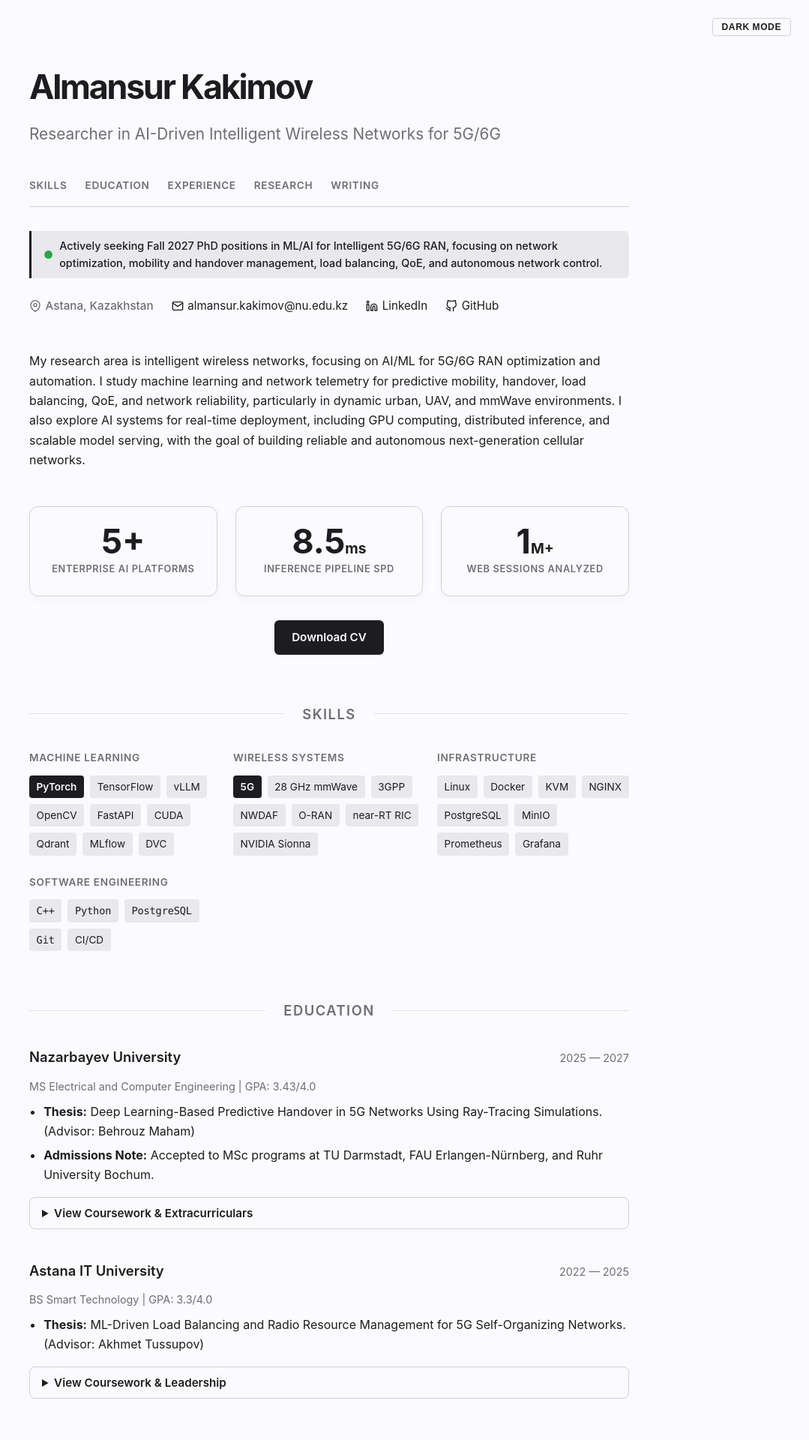
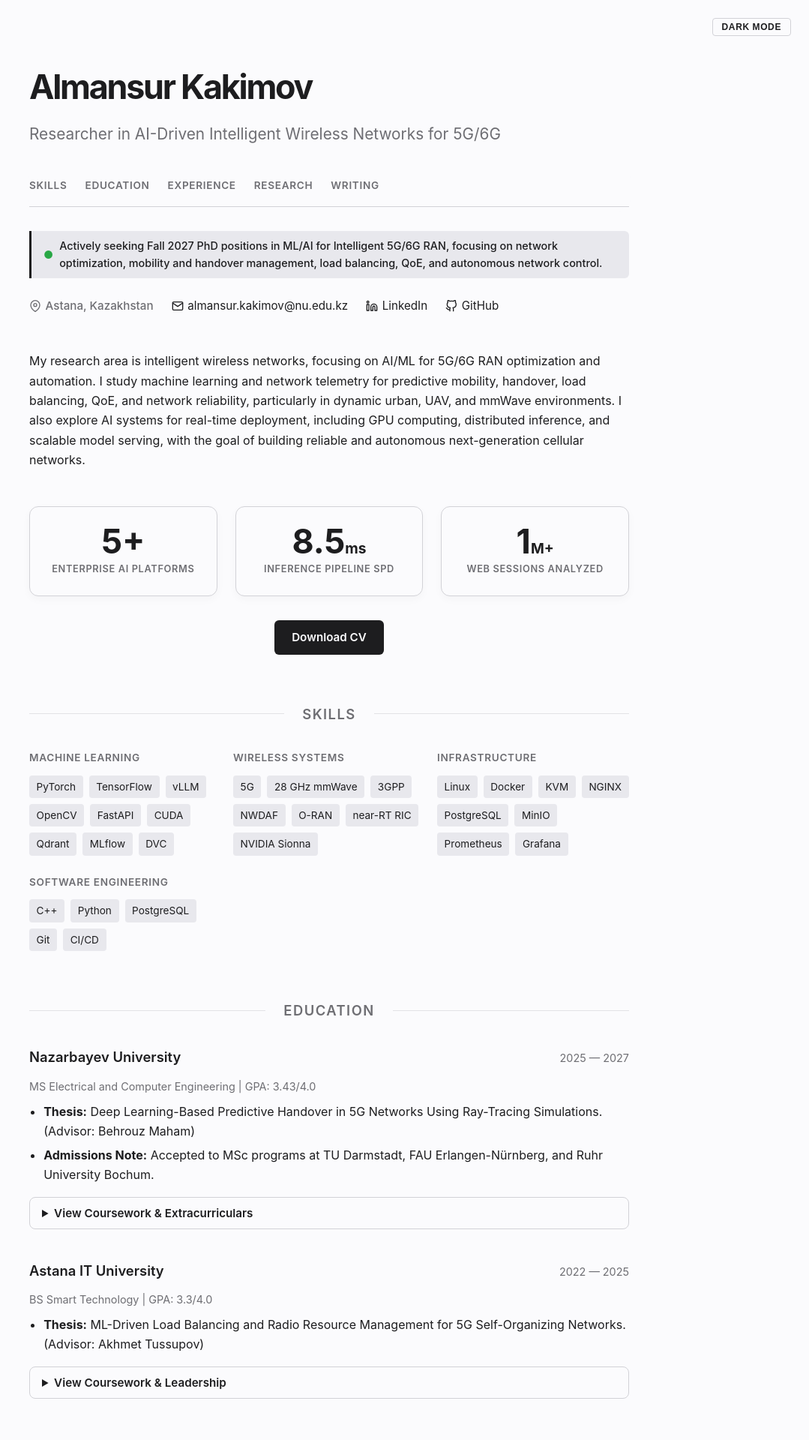
Before and after one commit to almansur04/almansur04.github.io, a Jekyll site: the page built from index.html, in a window 1280 px wide. Shown: the top 1920 px of the page at 75% size, without its empty margins (201-1280 px from the left). Built offline with Jekyll 4.4.1, drawn with Linux system fonts in a browser that asks for light colours.

Commit message:
Remove pill classes from skills list items

```diff
--- a/_includes/skills.html
+++ b/_includes/skills.html
@@ -6,7 +6,7 @@
         <div class="matrix-column">
             <h3>Machine Learning</h3>
             <ul>
-                <li class="pill-major">PyTorch</li>
+                <li>PyTorch</li>
                 <li>TensorFlow</li>
                 <li>vLLM</li>
                 <li>OpenCV</li>
@@ -21,7 +21,7 @@
         <div class="matrix-column">
             <h3>Wireless Systems</h3>
             <ul>
-                <li class="pill-major">5G</li>
+                <li>5G</li>
                 <li>28 GHz mmWave</li>
                 <li>3GPP</li>
                 <li>NWDAF</li>
@@ -48,10 +48,10 @@
         <div class="matrix-column">
             <h3>Software Engineering</h3>
             <ul>
-                <li class="pill-code">C++</li>
-                <li class="pill-code">Python</li>
-                <li class="pill-code">PostgreSQL</li>
-                <li class="pill-code">Git</li>
+                <li>C++</li>
+                <li>Python</li>
+                <li>PostgreSQL</li>
+                <li>Git</li>
                 <li>CI/CD</li>
             </ul>
         </div>
```
